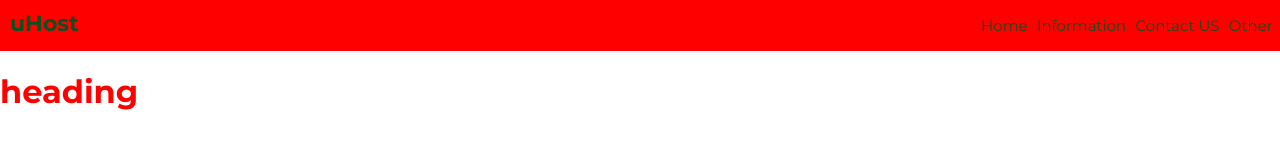
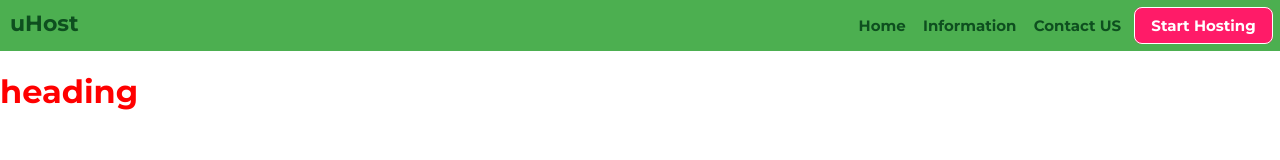
Before and after one commit to malikumar001/CSS-CODE, a plain HTML site: page Css Basics/index.html in a window 1280 px wide. Drawn offline with Linux system fonts and the light colour scheme.

Commit message:
Add files via upload

```diff
--- a/Css Basics/index.html
+++ b/Css Basics/index.html
@@ -17,7 +17,8 @@
               <li class="main-nav__item"><a href="">Home</a></li>
               <li class="main-nav__item"><a href="">Information</a></li>
               <li class="main-nav__item"><a href="">Contact US</a></li>
-              <li class="main-nav__item"><a href="">Other</a></li>
+              <li class="main-nav__item main-nav__item--cta"><a href="">Start Hosting</a></li>
+
           </ul>
       </nav>
   </header>
--- a/Css Basics/style.css
+++ b/Css Basics/style.css
@@ -1,18 +1,18 @@
+body {
+  margin: 0;
+  font-family: "Montserrat", sans-serif;
+}
+
 * {
   box-sizing: border-box;
 }
 
-body {
-    margin: 0;
-    font-family: 'Montserrat', sans-serif;
-}
+/* =======================================================
+                    Main Header
+========================================================= */
 
 .main-header {
-    background: red;
-}
-
-.main-nav__item {
-    display: inline-block;
+  background: #4caf50;
 }
 
 .main-header > div {
@@ -27,25 +27,58 @@ body {
   color: #0e4f1f;
 }
 
+.main-nav {
+  display: inline-block;
+  text-align: right;
+  width: calc(100% - 90px);
+}
+
+.main-nav__item {
+  display: inline-block;
+}
+
 .main-nav__item a {
   text-decoration: none;
   color: #0e4f1f;
   margin-left: 5px;
   font-size: 15px;
+  font-weight: bold;
+  padding: 4px;
 }
+
+.main-nav__item a:hover,
+.main-nav__item a:active {
+  color: #fff;
+  border-bottom: 5px solid #fff;
+}
+
+.main-nav__item--cta a {
+  color: #fff;
+  border-radius: 8px;
+  padding: 8px 16px;
+  background: #ff1b68;
+  border: 1px solid #fff;
+}
+
+.main-nav__item--cta a:hover,
+.main-nav__item--cta a:active {
+  color: #ff1b68;
+  background: #fff;
+  border: 1px solid #ff1b68;
+}
+
+/* =======================================================
+                    Main Header (END)
+========================================================= */
+
 
 
 h1 {
   color: red;
 }
 
-.main-nav {
-    display: inline-block;
-    text-align: right;
-    width: calc(100% - 90px);
-}
+/*
 
-/*
 
 .href{
     display: inline-block;
@@ -64,9 +97,6 @@ h1 {
 body {
     color: orange;
 }  */
-
-
-
 
 /*
     There are four types of combinators in css.
@@ -88,7 +118,6 @@ h2 + p {
     color: red;
 } */
 
-
 /* Example of Genetal Sibling -
     This will color red any p tag which will come after h2 tag.
     Note: Both tags need to be share the same Parent.
@@ -98,7 +127,6 @@ h2 + p {
     color: red;
 } */
 
-
 /* Example of Child Siblings >
     This will color red any p tag which is the direct child of the div.
 */
@@ -106,7 +134,6 @@ h2 + p {
 /* div > p {
     color: red;
 } */
-
 
 /* Example of Decendent Siblings >
     This will color red any p tag which is the child of the div.
@@ -117,19 +144,15 @@ div p {
     color: red;
 } */
 
-
 /* ========================================================================================== */
 
 /*======================== Margin Collapsing ======================================*/
 
-body{
-    margin: 0;
-}
-
+/*
 #h1 {
     background: red;
     width: 100%;
     border: 2px solid black;
     padding: 20px;
     box-sizing: border-box;
-}
+} */
```
Lines whose indentation alone changed are shown as unchanged.
